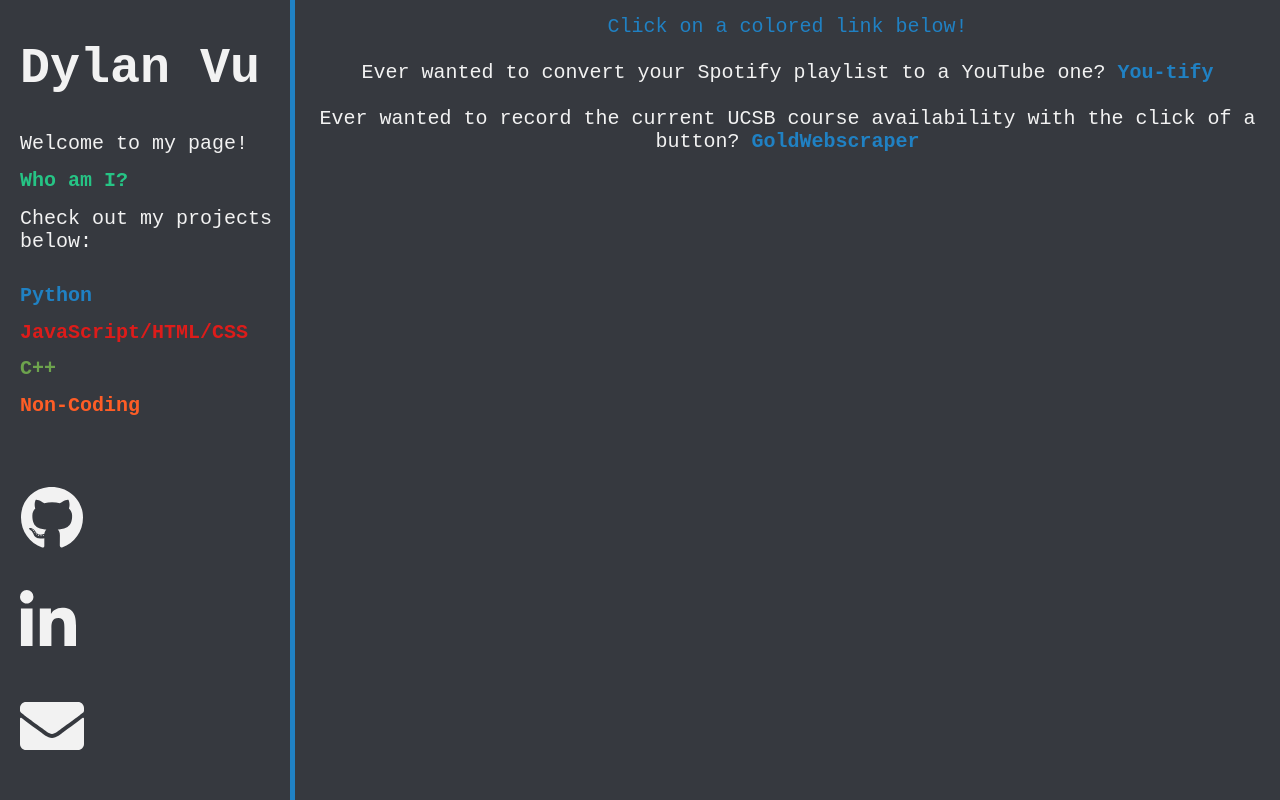
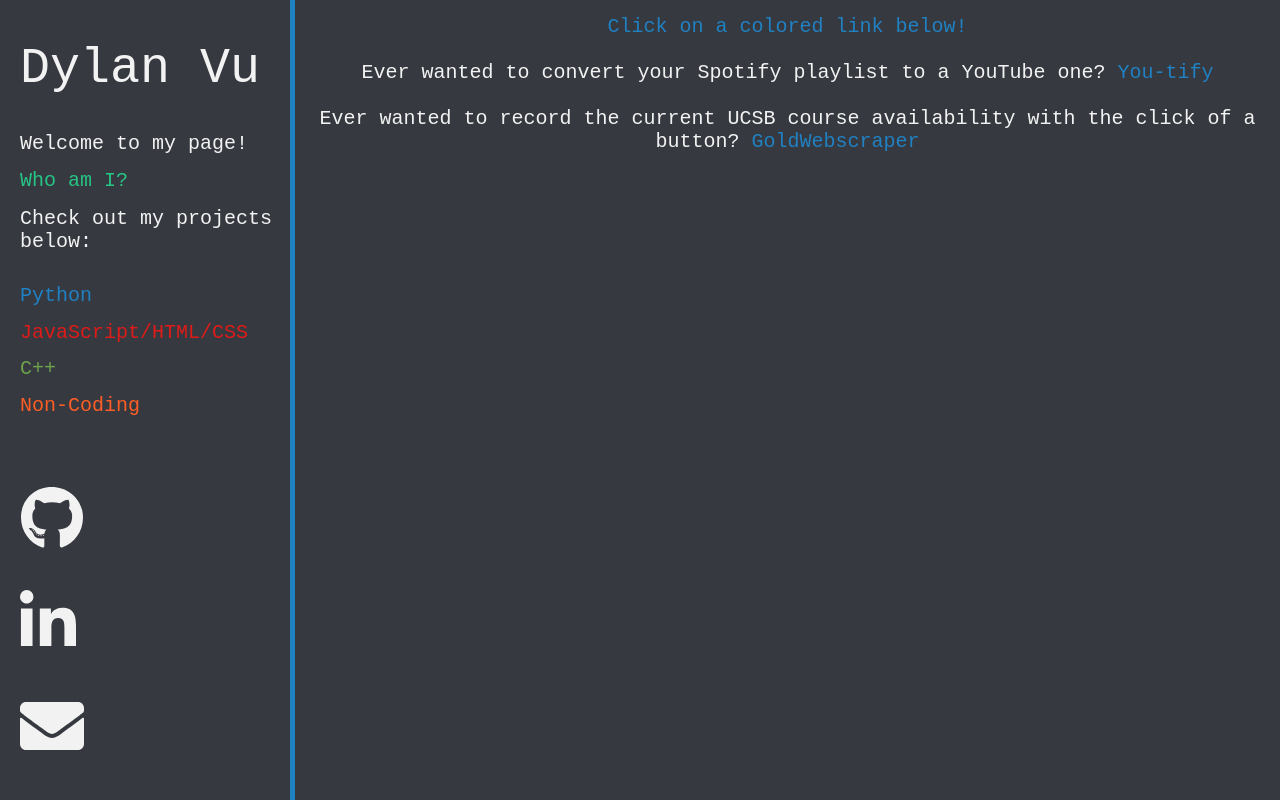
Before and after one commit to dylanvu/dylanvu.github.io, a React (Create React App) app: page /Python in a window 1280 px wide. Built offline with nearby package versions, Linux system fonts and the light colour scheme; a web font is replaced by a local one.

Commit message:
Changed font weight for colored text

```diff
--- a/src/App.css
+++ b/src/App.css
@@ -102,7 +102,6 @@ body {
 .text-category {
   position: relative;
   cursor: pointer;
-  font-weight: bold;
   margin-top: 5%;
   margin-bottom: 5%;
   font-size: 20px;
@@ -163,7 +162,8 @@ body {
 .projectContent h1 {
   font-size: 40px;
   text-align: center;
-  text-decoration: underline;
+  border-top: 5px solid currentColor;
+  padding-top: 25px;
 }
 
 .projectImage {
--- a/src/components/ProjectGroup.jsx
+++ b/src/components/ProjectGroup.jsx
@@ -36,7 +36,7 @@ const ProjectGroup = (props) => {
                     <br/>
                 </div>
             ))}
-            <br/><br/>
+
             <Switch>
                 {PythonProjects.map((project) => (
                     <Route exact path={url + "/" + project.projectName}>
@@ -47,5 +47,5 @@ const ProjectGroup = (props) => {
         </Router>
     )
 }
-
+// When you refresh, the content does not get routed again. Check out https://stackoverflow.com/questions/27928372/react-router-urls-dont-work-when-refreshing-or-writing-manually
 export default ProjectGroup
```
Also changed, not shown: 1 other file (tests, documents, lock files or other folders).
